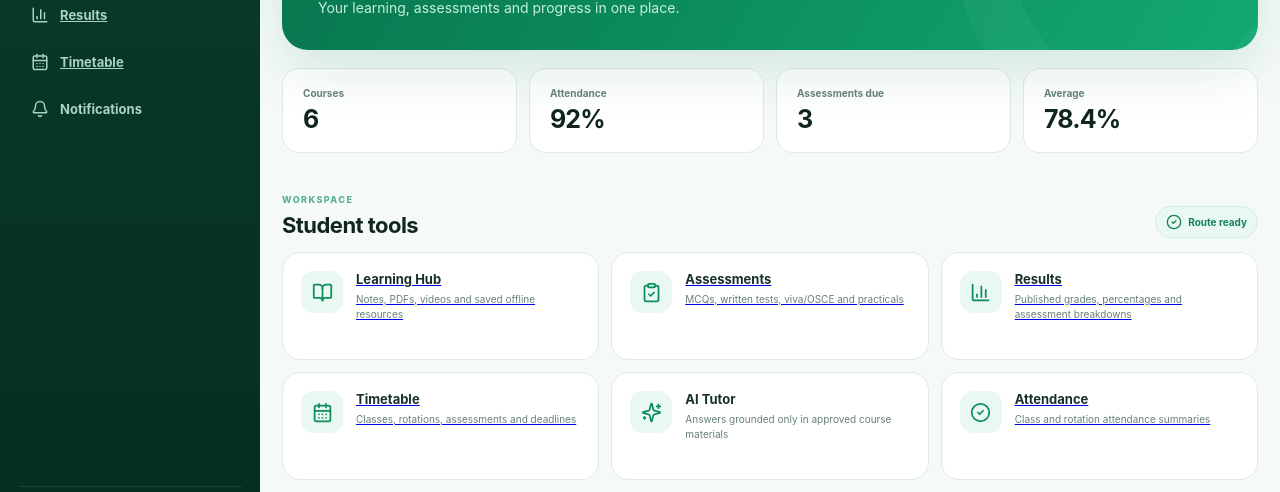
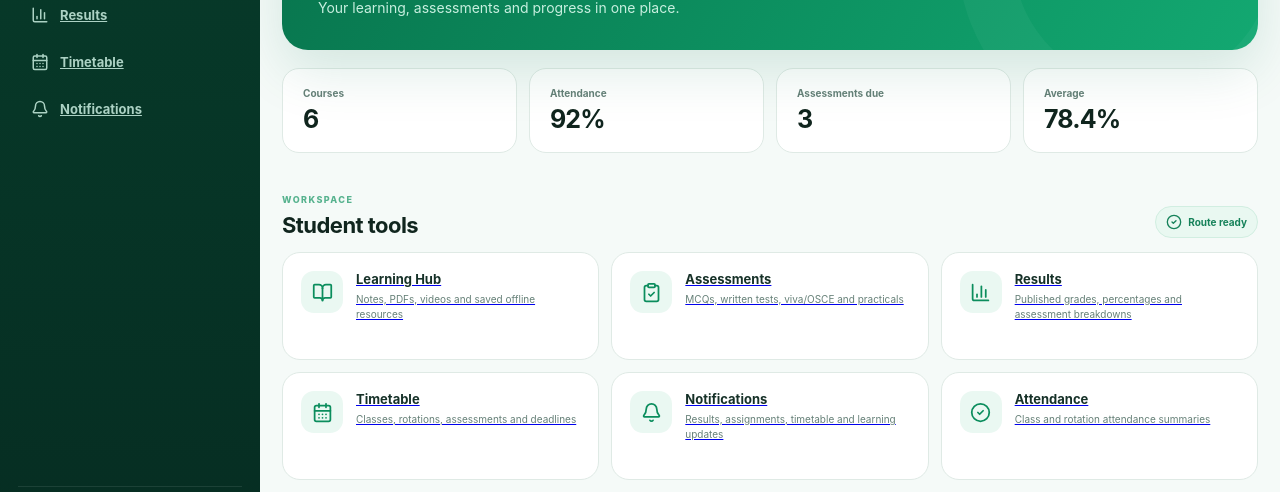
Before and after one commit to osafoopare299-cmd/student-results-portal-v2, a Next.js app in the folder student-results-portal/: page /education/student in a window 1280 px wide. Shown: the part 241-733 px from the top of the page. Built offline with nearby package versions, Linux system fonts and the light colour scheme.

Commit message:
Connect education notification routes

```diff
--- a/student-results-portal/app/education/workspace.js
+++ b/student-results-portal/app/education/workspace.js
@@ -20,7 +20,7 @@ const workspaces = {
       ['Assessments','MCQs, written tests, viva/OSCE and practicals',ClipboardCheck,'/education/student/assess'],
       ['Results','Published grades, percentages and assessment breakdowns',BarChart3,'/education/student/results'],
       ['Timetable','Classes, rotations, assessments and deadlines',CalendarDays,'/education/student/timetable'],
-      ['AI Tutor','Answers grounded only in approved course materials',Sparkles,null],
+      ['Notifications','Results, assignments, timetable and learning updates',Bell,'/education/student/notifications'],
       ['Attendance','Class and rotation attendance summaries',CheckCircle2,'/education/student/attendance'],
     ],
   },
@@ -33,7 +33,7 @@ const workspaces = {
       ['Create Assessment','Build MCQ, written, viva/OSCE and practical assessments',ClipboardCheck,'/education/lecturer/assessments'],
       ['Marks & Results','Enter marks, review calculations and publish results',BarChart3,'/admin'],
       ['Attendance','Create sessions and record attendance',CheckCircle2,'/education/lecturer/attendance'],
-      ['Announcements','Send course and class updates',MessageSquareText,null],
+      ['Announcements','Create class updates and review notification activity',MessageSquareText,'/education/lecturer/notifications'],
       ['Class Analytics','Weak topics, progress and assessment performance',Activity,null],
     ],
   },
@@ -66,6 +66,7 @@ export default function Workspace({ role }) {
   const assessHref=role==='lecturer'?'/education/lecturer/assessments':role==='student'?'/education/student/assess':null;
   const timetableHref=role==='lecturer'?'/education/lecturer/timetable':role==='student'?'/education/student/timetable':null;
   const resultsHref=role==='student'?'/education/student/results':role==='lecturer'?'/admin':null;
+  const notificationsHref=role==='lecturer'?'/education/lecturer/notifications':role==='student'?'/education/student/notifications':null;
   return <main className={styles.shell}>
     <aside className={`${styles.sidebar} ${menuOpen ? styles.sidebarOpen : ''}`}>
       <div className={styles.brand}><span><Stethoscope size={22}/></span><div><b>Dropare Education</b><small>{data.label} workspace</small></div></div>
@@ -76,7 +77,7 @@ export default function Workspace({ role }) {
         {assessHref ? <Link href={assessHref}><ClipboardCheck size={18}/> Assessments</Link> : <a><ClipboardCheck size={18}/> Assessments</a>}
         {resultsHref ? <Link href={resultsHref}><BarChart3 size={18}/> Results</Link> : <a><BarChart3 size={18}/> Results</a>}
         {timetableHref ? <Link href={timetableHref}><CalendarDays size={18}/> Timetable</Link> : <a><CalendarDays size={18}/> Timetable</a>}
-        <a><Bell size={18}/> Notifications</a>
+        {notificationsHref ? <Link href={notificationsHref}><Bell size={18}/> Notifications</Link> : <a><Bell size={18}/> Notifications</a>}
       </nav>
       <div className={styles.sidebarFoot}><ShieldCheck size={18}/><span>Access will be enforced by authenticated role</span></div>
     </aside>
@@ -93,7 +94,7 @@ export default function Workspace({ role }) {
         <section className={styles.featureGrid}>{data.actions.map(item=><ToolCard key={item[0]} item={item}/>)}</section>
         <section className={styles.foundation}><ShieldCheck size={20}/><div><b>Authentication boundary prepared</b><p>This workspace now has its own route. Database-backed authorization will replace preview metrics with the signed-in user's courses, classes, results and permissions without changing the existing results workflow.</p></div></section>
       </div>
-      {role==='student' && <nav className={styles.mobileNav}><Link className={styles.active} href="/education/student"><LayoutDashboard/><span>Home</span></Link><Link href="/education/student/learn"><BookOpen/><span>Learn</span></Link><Link href="/education/student/assess"><ClipboardCheck/><span>Assess</span></Link><Link href="/education/student/results"><BarChart3/><span>Results</span></Link><Link href="/education/student/timetable"><CalendarDays/><span>More</span></Link></nav>}
+      {role==='student' && <nav className={styles.mobileNav}><Link className={styles.active} href="/education/student"><LayoutDashboard/><span>Home</span></Link><Link href="/education/student/learn"><BookOpen/><span>Learn</span></Link><Link href="/education/student/assess"><ClipboardCheck/><span>Assess</span></Link><Link href="/education/student/results"><BarChart3/><span>Results</span></Link><Link href="/education/student/notifications"><Bell/><span>More</span></Link></nav>}
     </section>
   </main>;
 }
```
